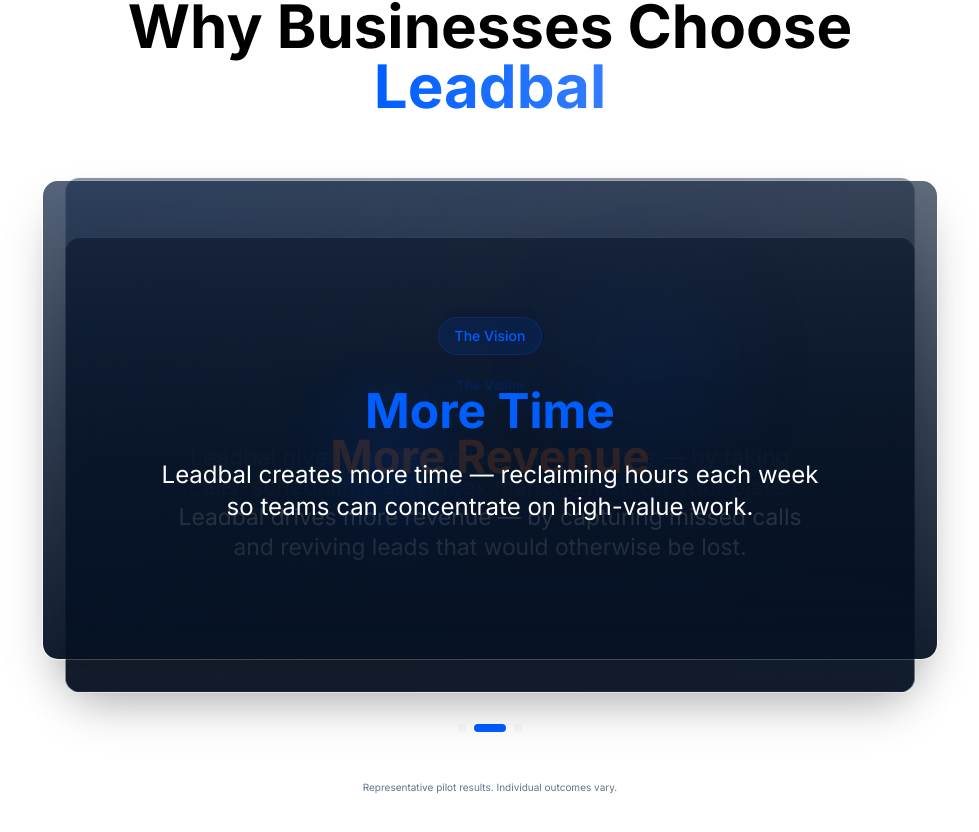
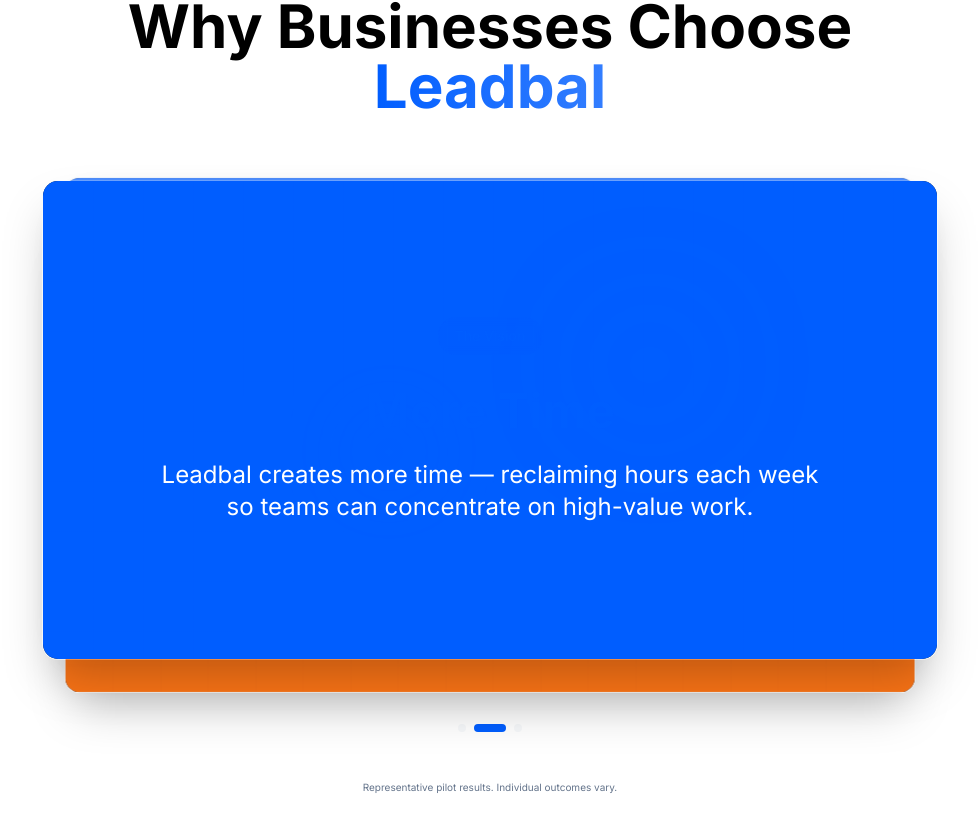
Before and after one commit to valentinafu07-cell/leadbaldemo, a React (Vite) app: page / in a window 1280 px wide. Shown: the part 1835-2667 px from the top of the page, without its empty margins (150-1129 px from the left). Built offline with nearby package versions, Linux system fonts and the light colour scheme; a web font is replaced by a local one.

Commit message:
Fix header transparency

```diff
--- a/src/components/WhyBusinessesChoose.tsx
+++ b/src/components/WhyBusinessesChoose.tsx
@@ -60,19 +60,19 @@ const WhyBusinessesChoose = () => {
     {
       title: "More Focus",
       content: "Leadbal gives business owners more focus — by taking calls, scheduling, and inbox management off your plate.",
-      gradient: "from-primary/20 via-primary/10 to-transparent",
+      gradient: "from-primary via-primary to-primary",
       accent: "text-primary"
     },
     {
       title: "More Time",
       content: "Leadbal creates more time — reclaiming hours each week so teams can concentrate on high-value work.",
-      gradient: "from-accent/20 via-accent/10 to-transparent",
+      gradient: "from-accent via-accent to-accent",
       accent: "text-primary"
     },
     {
       title: "More Revenue",
       content: "Leadbal drives more revenue — by capturing missed calls and reviving leads that would otherwise be lost.",
-      gradient: "from-orange-500/20 via-orange-500/10 to-transparent",
+      gradient: "from-orange-500 via-orange-500 to-orange-500",
       accent: "text-orange-500"
     }
   ];
@@ -137,9 +137,10 @@ const WhyBusinessesChoose = () => {
                   className="absolute inset-0 rounded-2xl overflow-hidden shadow-2xl transition-all duration-700 ease-out border border-border/20"
                   style={getCardStyle(index)}
                 >
-                  {/* Futuristic Background */}
+                  {/* Solid Base */}
+                  <div className="absolute inset-0 bg-foreground" />
+                  {/* Opaque Gradient Overlay */}
                   <div className={`absolute inset-0 bg-gradient-to-br ${card.gradient}`} />
-                  <div className="absolute inset-0 bg-gradient-to-t from-foreground/95 via-foreground/80 to-foreground/60" />
 
                   {/* Animated Grid Pattern */}
                   <div className="absolute inset-0 opacity-10">
```
